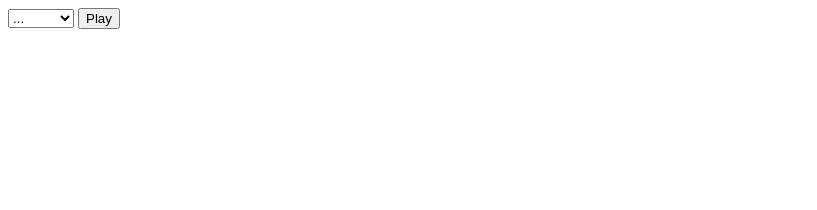
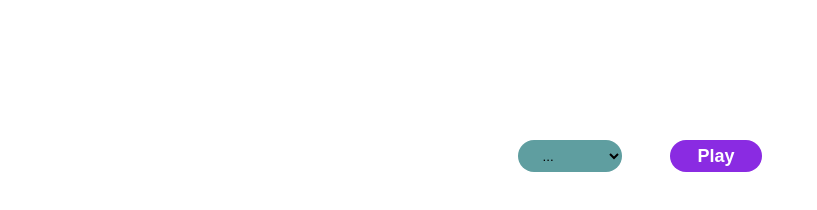
Before and after one commit to cunbex/Js-Rock-paper-scissors, a plain HTML site: page index.html in a window 1280 px wide. Shown: the whole page, without its empty margins (0-817 px from the left). Drawn offline with Linux system fonts and the light colour scheme.

Commit message:
Updated html and add css
updated html in order to manipulate with flex, and added the page css.

```diff
--- a/index.html
+++ b/index.html
@@ -11,6 +11,7 @@
 
 <body>
   <main>
+    <div class="input">
       <select name="game" id="game">
         <option value="rock">Rock</option>
         <option value="paper">Paper</option>
@@ -18,8 +19,12 @@
         <option value="..." hidden selected="selected">...</option>
       </select>
       <button id="submit">Play</button>
+    </div>
+    <div class="output">
       <p id="computer"></p>
       <p id="result"></p>
+    </div>
+
   </main>
 </body>
 <script src="script/script.js"></script>
--- a/style/style.css
+++ b/style/style.css
@@ -0,0 +1,45 @@
+*,
+*::before,
+*::after {
+  margin: 0;
+  padding: 0;
+  box-sizing: border-box;
+}
+main {
+  height: 50vh;
+  width: 100vw;
+  display: flex;
+  justify-content: center;
+  align-items: center;
+  flex-direction: column;
+  gap: 4em;
+}
+.input {
+  display: flex;
+  gap: 3em;
+}
+.input button {
+  padding: 0.3em 1.5em;
+  border-radius: 1em;
+  background-color: blueviolet;
+  color: white;
+  font-size: 18px;
+  font-weight: 700;
+  border: none;
+}
+.input button:hover {
+  cursor: pointer;
+}
+.input select {
+  padding: 0.3em 1.5em;
+  border-radius: 2em;
+  border: none;
+  background-color: cadetblue;
+}
+.output {
+  display: flex;
+  flex-direction: column;
+  gap: 1em;
+  font-size: 24px;
+  font-weight: 500;
+}
```
Lines whose indentation alone changed are shown as unchanged.
